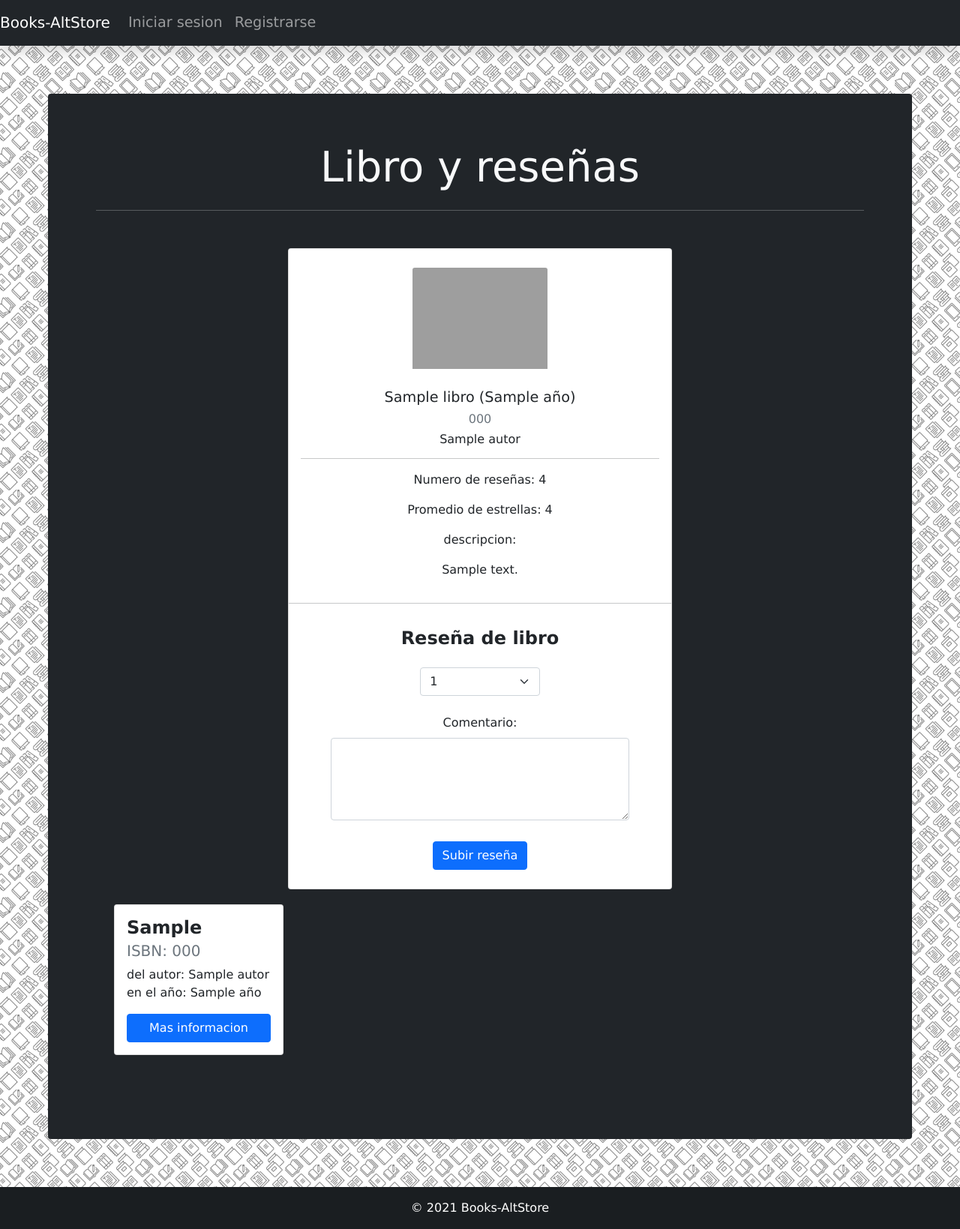
After one commit to TonnyMontenegro/cs50w-project1, a Flask app: template templates/review.html in a window 1280 px wide. The commit adds this page. Shown: the whole page at 75% size. Run offline with Flask 2, Linux system fonts and the light colour scheme; the template is opened without the code that fills it: most values are stand-ins (such as "Sample title", 1, 10 or a date in 2020); some libraries are stand-ins or nearby versions; grey boxes are pictures that could not be loaded.

Commit message:
Creacion de pagina de libro con sistema de comentarios (PARCIAL 2)

```diff
--- a/application.py
+++ b/application.py
@@ -1,4 +1,5 @@
 import os
+import requests
 
 from flask import Flask, session, flash, render_template, request, redirect, session, url_for
 from flask_session import Session
@@ -12,7 +13,6 @@ from flask_bcrypt import Bcrypt,generate_password_hash,check_password_hash
 from functools import wraps
 
 app = Flask(__name__)
-
 #Encriptacion
 bcrypt = Bcrypt(app)
 
@@ -102,7 +102,7 @@ def search():
     Consulta = ('%' + request.args.get("consulta") + '%').title()
 
     Res= db.execute("SELECT isbn,titulo,autor,año FROM books WHERE isbn LIKE :Consulta OR titulo LIKE :Consulta OR autor LIKE :Consulta OR año LIKE :Consulta LIMIT 100", {"Consulta": Consulta})
-    db.execute
+    db.commit()
 
 
     if Res.rowcount == 0:
@@ -114,17 +114,63 @@ def search():
     return render_template("books.html", Data=libros)
 
 
-@app.route("/isbn<code>", methods=["GET","POST"])
+@app.route("/review/<code>", methods=["GET","POST"])
 @login_required
-def isbn(code):
+def review(code):
     if request.method == "GET":
-        consulta = db.execute("SELECT isbn, titulo, autor, año FROM books WHERE isbn = :isbncode", {"isbncode": code})
-        data=consulta.fetchall()
+        consulta = db.execute("SELECT isbn,titulo,autor,año FROM books WHERE isbn = :isbncode",{"isbncode": code})
+        db.commit()
+        data = consulta.fetchone()
 
-        response = requests.get("https://www.googleapis.com/books/v1/volumes?q=isbn:"+code).json()
+        response = requests.get("https://www.googleapis.com/books/v1/volumes?q=isbn:"+code)
+
+        responsejson = response.json()
 
         if response.status_code == 442 or response.status_code == 404:
             raise Exception("Error: problema con la api, no se puede procesar o no se encuentra")
 
-        ratings_count =
-        average_rating
+        existeR =  "ratingsCount" in responsejson["items"][0]["volumeInfo"]
+        if existeR:
+            rating_counts = responsejson["items"][0]["volumeInfo"]["ratingsCount"]
+        else:
+            rating_counts = "No se tienen puntuaciones aun"
+
+        existeA =  "averageRating" in responsejson["items"][0]["volumeInfo"]
+        if existeA:
+            average_rating = responsejson["items"][0]["volumeInfo"]["averageRating"]
+        else:
+            average_rating = "No se tienen promedio de puntuacion aun"
+
+        existeD =  "description" in responsejson["items"][0]["volumeInfo"]
+        if existeD:
+            description = responsejson["items"][0]["volumeInfo"]["description"]
+        else:
+            description = "No se tienen una descripcion sobre este libro"
+
+        return render_template("review.html", rating_counts=rating_counts,average_rating=average_rating,Libro=data, description=description)
+
+    else:
+
+        Usuario = session["user_id"]
+
+        consulta = db.execute("SELECT id FROM books WHERE isbn = :isbncode",{"isbncode": code})
+        db.commit()
+        id_book = consulta.fetchone()[0]
+
+        check =  db.execute("SELECT id FROM reviews WHERE user_id = :Usuario AND book_id = :id_book",{"Usuario": Usuario, "id_book": id_book})
+        db.commit()
+
+        if check.rowcount == 1:
+            flash("Ya has realizado una reseña de este libro, no puedes hacer otra")
+            return redirect("/review/"+code)
+
+        rating = request.form.get("Puntuacion")
+        comentary = request.form.get("Comentario")
+
+        rating = int(rating)
+
+        db.execute("INSERT INTO reviews (comentario, puntuacion, user_id, book_id) VALUES (:comentary,:rating, :Usuario, :id_book)",{"comentary": comentary,"rating": rating,"Usuario": Usuario,"id_book": id_book})
+        db.commit()
+
+        flash("Se ha subido su reseña con exito")
+        return redirect("/review/"+code)
--- a/static/styles/layoutStyle.css
+++ b/static/styles/layoutStyle.css
@@ -181,3 +181,11 @@ margin-3{
 	flex-direction: column;
   	justify-content: space-between;
 }
+
+.book-img{
+	width:14vw;
+}
+
+.book-card{
+	width:40vw;
+}
--- a/templates/books.html
+++ b/templates/books.html
@@ -13,7 +13,7 @@
                 <h3 class="card-title">{{ Libro.titulo }}</h3>
                 <h5 class="card-subtitle mb-2 text-muted">ISBN: {{ Libro.isbn }}</h5>
                 <p class="card-text">del autor: {{ Libro.autor }} en el año: {{ Libro.año }}</p>
-                <a href="#" class="card-link">Mas informacion</a>
+                <a href="/review/{{ Libro.isbn }}" class="btn btn-primary">Mas informacion</a>
               </div>
             </div>
         </div>
--- /dev/null
+++ b/templates/review.html
@@ -0,0 +1,62 @@
+{% extends "layout.html" %}
+{% block Title %} Libro y reseñas {% endblock %}
+
+{% block body %}
+<div class="container">
+
+    <div class="card text-dark book-card centered">
+      <img src="http://covers.openlibrary.org/b/isbn/{{ Libro.isbn }}-M.jpg" class="card-img-top book-img centered" alt="caratula de libro isbn:{{ Libro.isbn }}">
+      <div class="card-body text-centered">
+        <h4 class="card-title">{{ Libro.titulo }} ({{ Libro.año }})</h4>
+        <h6 class="text-muted">{{ Libro.isbn }}</h6>
+        <h6>{{ Libro.autor }}</h6>
+        <hr>
+        <p>Numero de reseñas: {{ rating_counts }}</p>
+        <p>Promedio de estrellas: {{ average_rating }}</p>
+        <p class="card-text">descripcion:</p>
+        <p class="card-text">{{ description }}</p>
+      </div>
+      <hr>
+      <form method="POST">
+      <div class="card-body text-centered">
+      <h3 class="card-title">Reseña de libro</h3>
+      <div class="col-sm-4 mb-2 centered">
+            <select id="Rating" name="Puntuacion" class="form-select" aria-label="seleccionar puntuacion" required>
+              <option value="1">1</option>
+              <option value="2">2</option>
+              <option value="3">3</option>
+              <option value="4">4</option>
+              <option value="5">5</option>
+            </select>
+            </div>
+            <div class="col-sm-10 centered mb-1">
+          <label for="comentary" class="form-label">Comentario:</label>
+          <textarea class="form-control" id="comentary" name="Comentario" rows="4" required></textarea>
+        </div>
+        <button type="submit" class="btn btn-primary centered">Subir reseña</button>
+    </div>
+    </form>
+    </div>
+
+    <div class="container">
+    <div class="row">
+
+        {% for Comentario in Reviews %}
+        <div class="col-sm-3 mb-4">
+            <div class="card mb-4 text-dark">
+              <div class="card-body space-betwen">
+                <h3 class="card-title">{{ Comentario.N }}</h3>
+                <h5 class="card-subtitle mb-2 text-muted">ISBN: {{ Libro.isbn }}</h5>
+                <p class="card-text">del autor: {{ Libro.autor }} en el año: {{ Libro.año }}</p>
+                <a href="/review/{{ Libro.isbn }}" class="btn btn-primary">Mas informacion</a>
+              </div>
+            </div>
+        </div>
+
+        {% endfor %}
+
+    </div>
+</div>
+
+    </div>
+{% endblock %}
```
Also changed, not shown: 1 other file.
